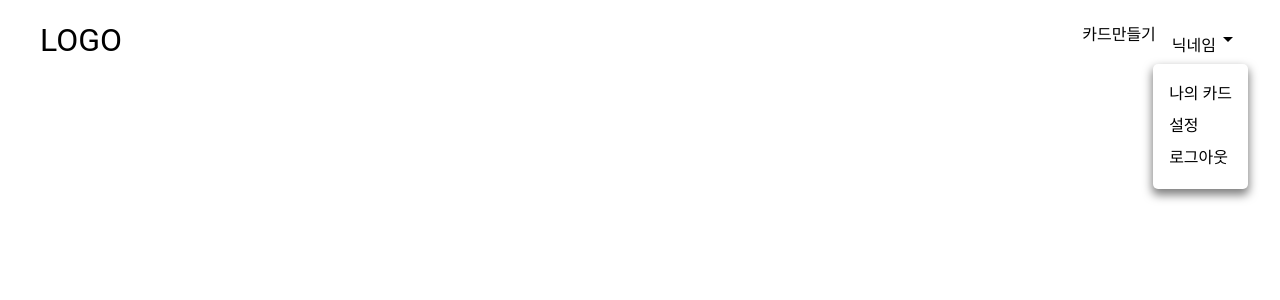
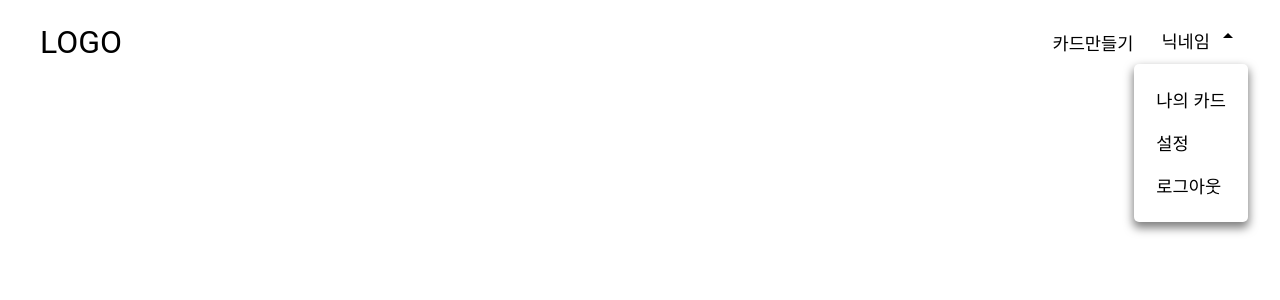
Before and after one commit to totw5701/Idol-collector, a React (Create React App) app in the folder client/: page / in a window 1280 px wide. Both pictures are taken after a click on the element "닉네임". Shown: the top 300 px of the page. Built offline with nearby package versions, Linux system fonts and the light colour scheme.

Commit message:
Modify: Nav 수평평행 완료 및 dynamic 화살표 추가

```diff
--- /dev/null
+++ b/client/src/components/Button.jsx
@@ -0,0 +1,18 @@
+import styled from 'styled-components';
+
+function Button({ children }) {
+  return <StyledButton>{children}</StyledButton>;
+}
+
+export default Button;
+
+const StyledButton = styled.button`
+  cursor: pointer;
+  border: none;
+  background: transparent;
+
+  font-size: 1.1rem;
+
+  &:hover {
+  }
+`;
--- a/client/src/components/Nav.jsx
+++ b/client/src/components/Nav.jsx
@@ -1,6 +1,7 @@
-import { ArrowDropDown } from '@material-ui/icons';
+import { ArrowDropDown, ArrowDropUp } from '@material-ui/icons';
 import { useState } from 'react';
 import styled from 'styled-components/macro';
+import Button from './Button';
 
 function Nav() {
   const [dropdown, setDropdown] = useState(false);
@@ -9,18 +10,26 @@ function Nav() {
     <Navbar>
       <Logo>LOGO</Logo>
       <LoginRight>
-        <LoginMakeCard>카드만들기</LoginMakeCard>
+        <LoginMakeCard>
+          <Button>카드만들기</Button>
+        </LoginMakeCard>
 
         <LoginNickname onClick={() => setDropdown(!dropdown)}>
-          닉네임
-          <ArrowDropDown />
+          <Button>닉네임</Button>
+          {dropdown ? <ArrowDropUp /> : <ArrowDropDown />}
         </LoginNickname>
 
         {dropdown && (
           <DropdownBar>
-            <li>나의 카드</li>
-            <li>설정</li>
-            <li>로그아웃</li>
+            <li>
+              <Button>나의 카드</Button>
+            </li>
+            <li>
+              <Button>설정</Button>
+            </li>
+            <li>
+              <Button>로그아웃</Button>
+            </li>
           </DropdownBar>
         )}
       </LoginRight>
@@ -37,8 +46,6 @@ const Navbar = styled.nav`
   justify-content: space-between;
   align-items: center;
   padding: 1.5rem 2.5rem;
-
-  // 수정할 부분
 `;
 
 // a tag 및 내부 img 태그로 변경될 예정
@@ -49,6 +56,7 @@ const Logo = styled.h1`
 
 const LoginRight = styled.div`
   display: flex;
+  align-items: center;
 `;
 
 const LoginMakeCard = styled.div`
@@ -57,8 +65,12 @@ const LoginMakeCard = styled.div`
 `;
 
 const LoginNickname = styled.div`
-  // 화살표는 material-ui로 바꿀 예정
   cursor: pointer;
+  line-height: 35px;
+
+  svg {
+    line-height: 35px;
+  }
 `;
 
 const DropdownBar = styled.ul`
@@ -72,9 +84,6 @@ const DropdownBar = styled.ul`
   box-shadow: 0px 5px 10px 1px rgba(0, 0, 0, 0.5);
 
   li {
-    cursor: pointer;
     margin: 1rem 0;
   }
 `;
-
-// theme 사용하여 button style을 변수로 만들어 설정할 예정
```
